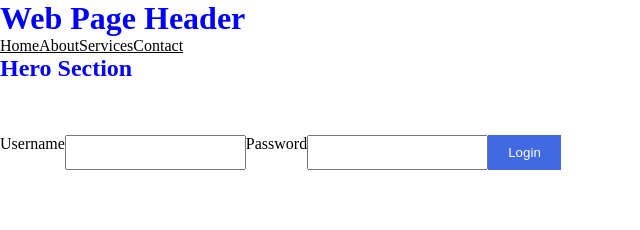
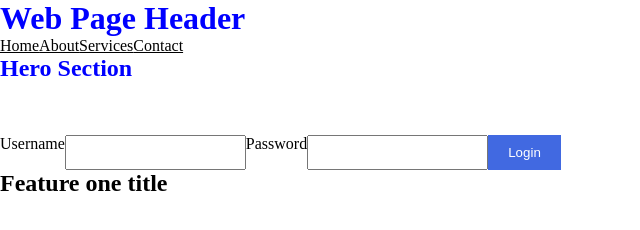
Before and after one commit to EasyCode01/git-tut, a plain HTML site: page index.html in a window 1280 px wide. Shown: the whole page, without its empty margins (0-640 px from the left). Drawn offline with Linux system fonts and the light colour scheme.

Commit message:
add feature one heading

```diff
--- a/index.html
+++ b/index.html
@@ -27,6 +27,8 @@
         <input type="password" name="" id="" /> <br />
         <button class="login-btn">Login</button>
       </form>
+
+      <h2>Feature one title</h2>
     </main>
 
     <script src="./main.js"></script>
```
